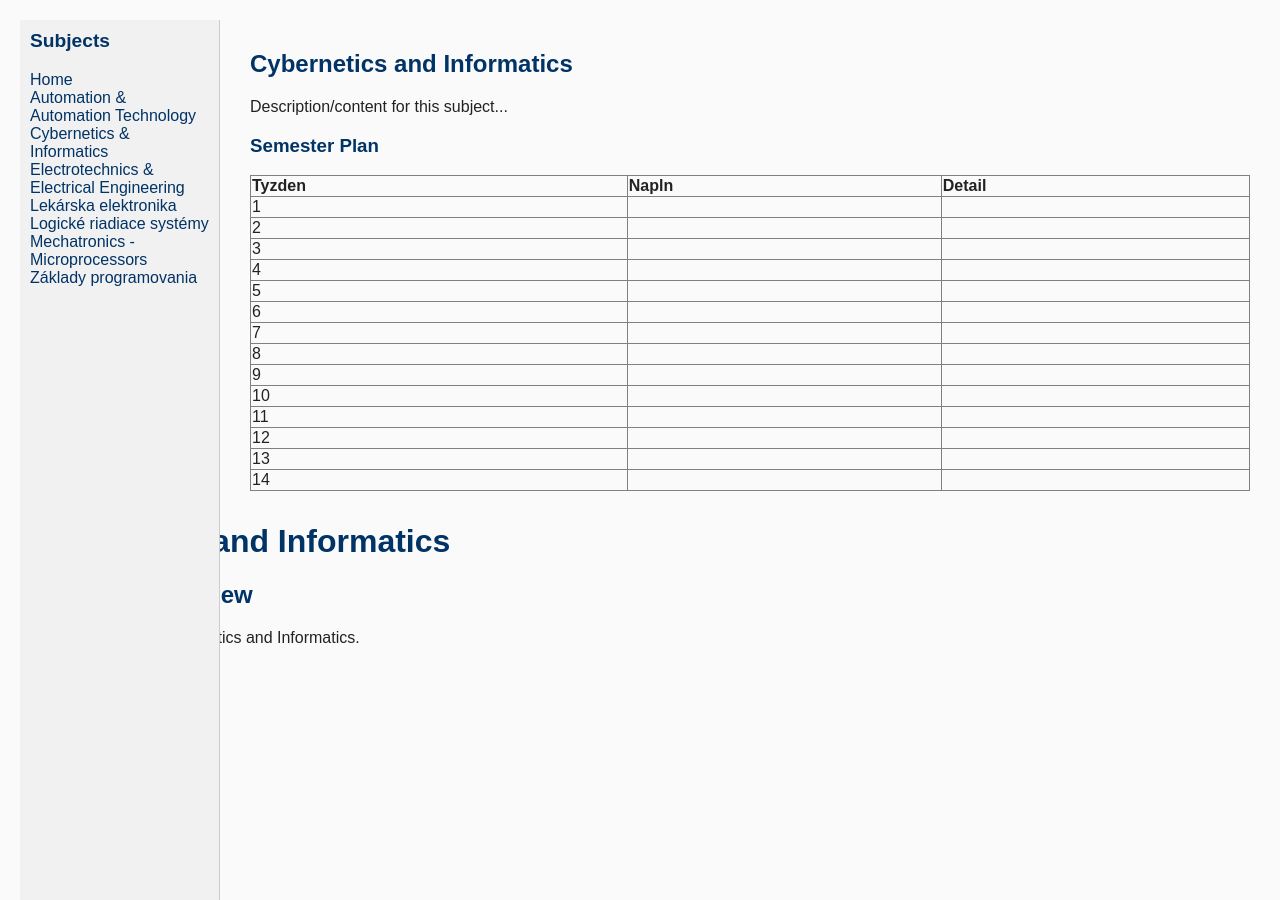
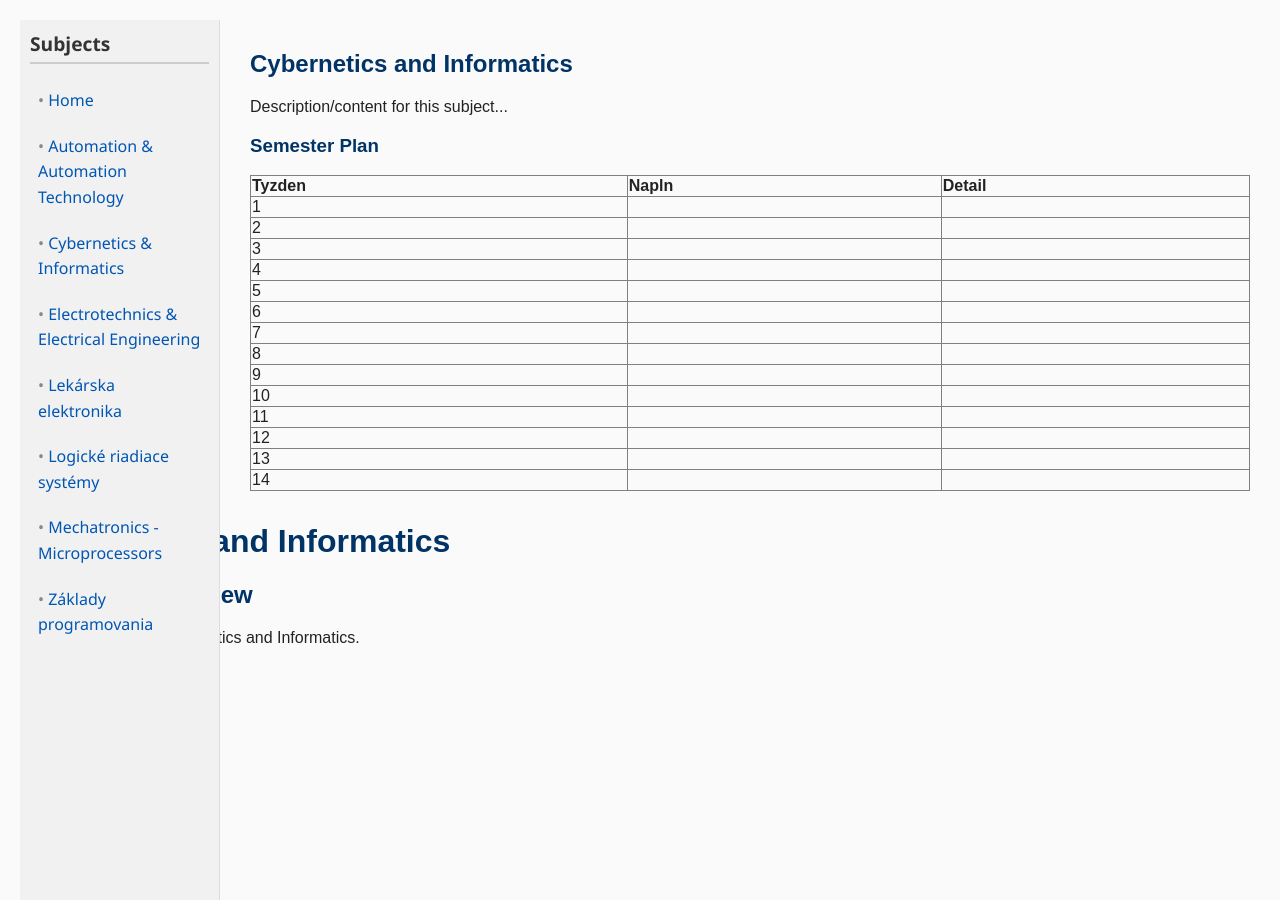
Before and after one commit to robertrakay/vyucba, a Jekyll site: the page built from Cybernetics_and_Informatics/index.md, in a window 1280 px wide and 900 px high. Built offline with Jekyll 4.4.1, drawn with Linux system fonts in a browser that asks for light colours.

Commit message:
Update style.css

```diff
--- a/assets/style.css
+++ b/assets/style.css
@@ -6,36 +6,59 @@ body {
   color: #222;
 }
 
-/* ===== Sidebar ===== */
+/* === SIDEBAR STYLING === */
 #side-panel {
-  float: left;
+  background: #f9f9f9;
+  border-right: 1px solid #ddd;
+  padding: 15px;
   width: 220px;
   height: 100vh;
-  background: #f1f1f1;
-  padding: 10px;
-  box-sizing: border-box;
   position: fixed;
   overflow-y: auto;
-  border-right: 1px solid #ccc;
+  font-family: "Segoe UI", sans-serif;
 }
 
+/* Nadpis v sidebare */
 #side-panel h3 {
   margin-top: 0;
   font-size: 1.2em;
+  color: #333;
+  border-bottom: 2px solid #ccc;
+  padding-bottom: 5px;
 }
 
+/* Zoznam predmetov */
 #side-panel ul {
-  list-style: none;
-  padding: 0;
+  list-style-type: none;
+  padding-left: 0;
+  margin: 0;
 }
 
-#side-panel a {
-  color: #003366;
-  text-decoration: none;
+#side-panel li {
+  margin: 10px 0;
+  line-height: 1.6em; /* väčšie riadkovanie */
 }
 
+/* Odkazy */
+#side-panel a {
+  text-decoration: none;
+  color: #0056b3;
+  display: block;
+  padding: 5px 8px;
+  border-radius: 6px;
+  transition: background 0.2s ease, color 0.2s ease;
+}
+
+/* Hover efekt */
 #side-panel a:hover {
-  text-decoration: underline;
+  background: #e6f0ff;
+  color: #000;
+}
+
+/* Ikony (emoji) majú mierny odsadzovací efekt) */
+#side-panel li a::before {
+  content: "• ";
+  color: #888;
 }
 
 /* ===== Obsah ===== */
```
